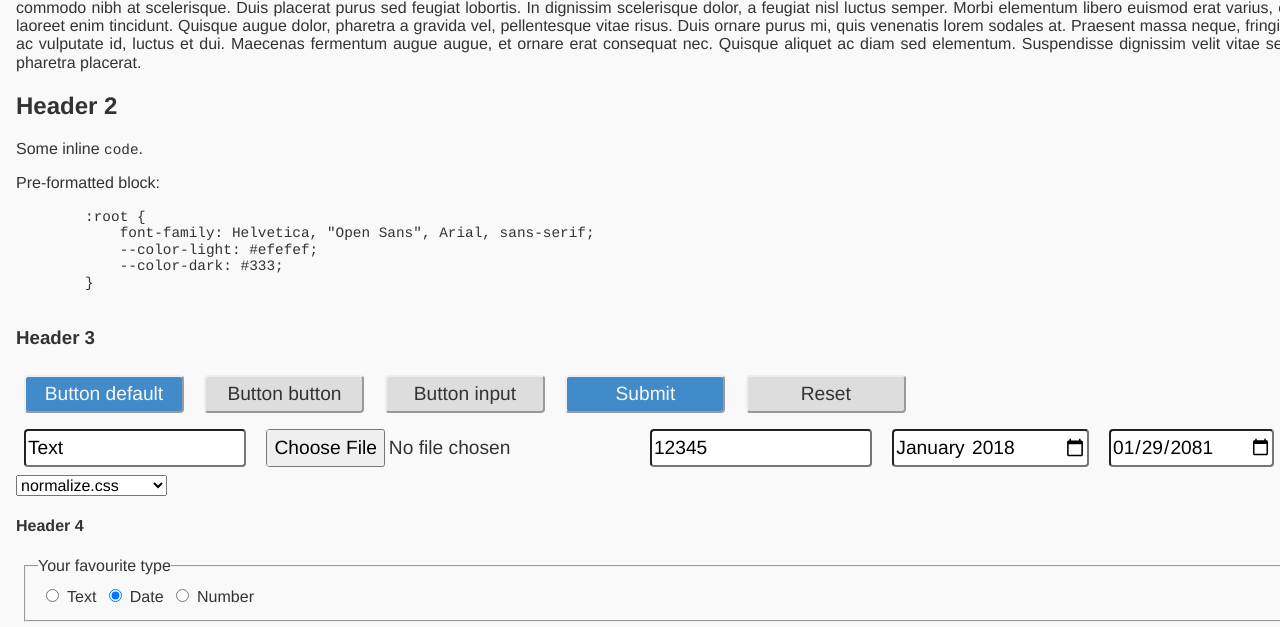
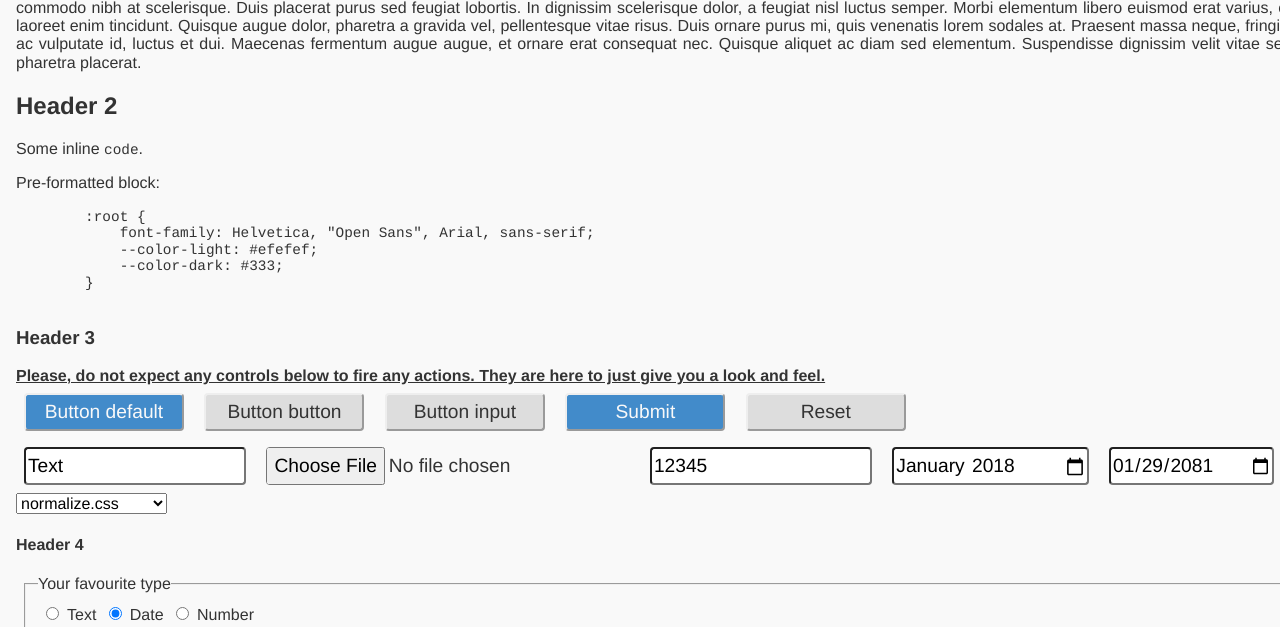
Before and after one commit to OleksiyRudenko/default-beauty.css, a plain HTML site: page index.html in a window 1280 px wide. Shown: the part 150-777 px from the top of the page. Drawn offline with nearby package versions, Linux system fonts and the light colour scheme; a web font is replaced by a local one.

Commit message:
html: Add notice on UI controls voidity

```diff
--- a/index.html
+++ b/index.html
@@ -45,6 +45,7 @@
         }
     </pre>
     <h3>Header 3</h3>
+    <strong><u>Please, do not expect any controls below to fire any actions. They are here to just give you a look and feel.</u></strong>
     <div>
         <button>Button default</button>
         <button type="button">Button button</button>
```
